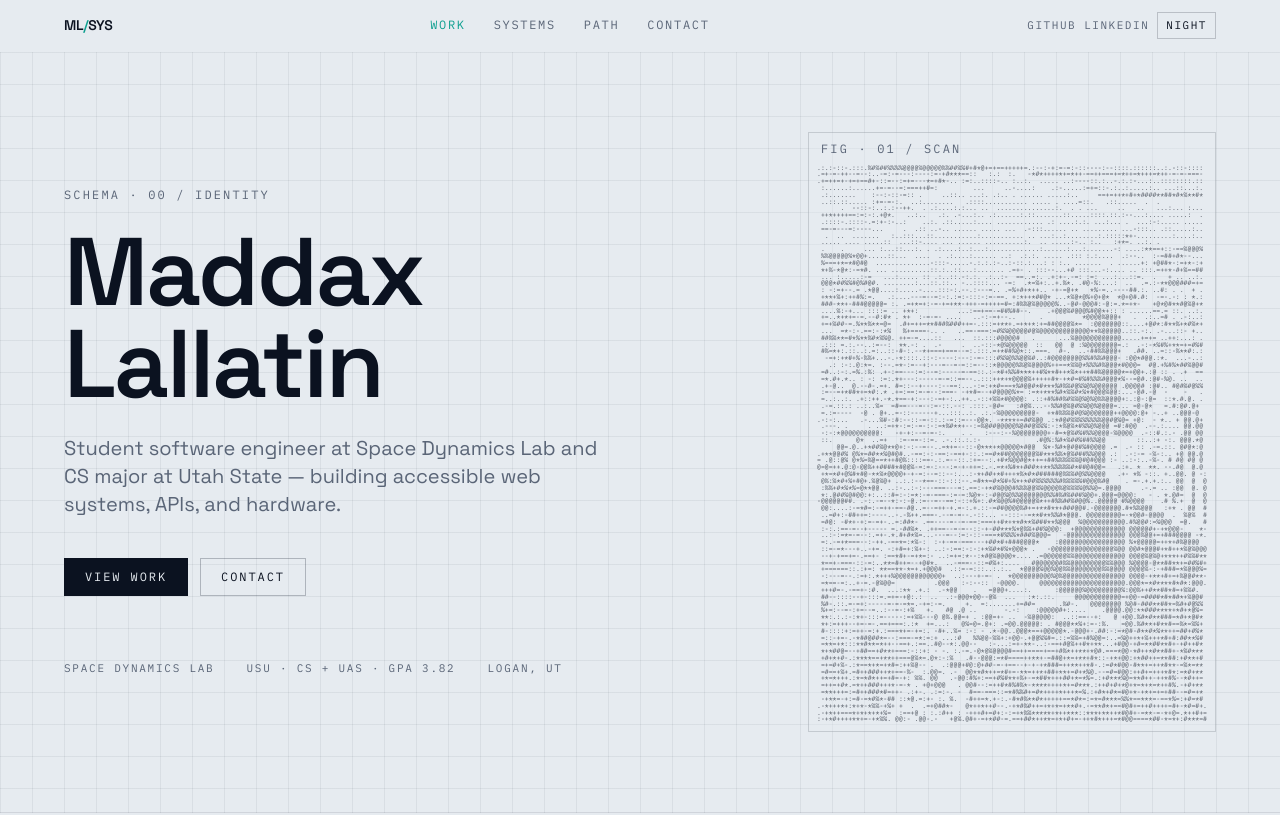
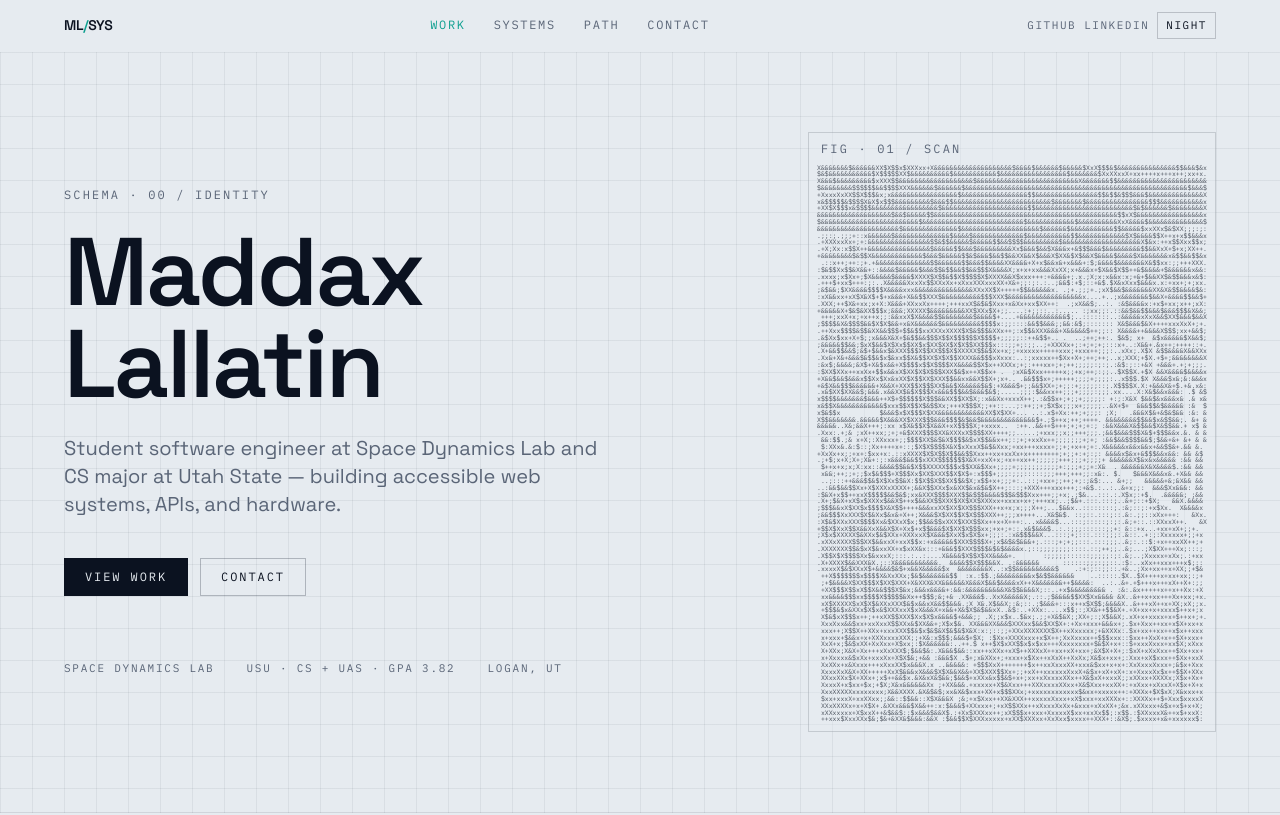
Before and after one commit to maddaxlallatin/maddaxlallatin.github.io, a React (Vite) app: page / in a window 1280 px wide. Shown: the top 815 px of the page. Built offline with nearby package versions, Linux system fonts and the light colour scheme.

Commit message:
Replace ASCII art import in Hero component with separate light and dark theme files for improved theming support.

```diff
--- a/src/components/Hero.jsx
+++ b/src/components/Hero.jsx
@@ -1,4 +1,5 @@
-import asciiArt from '../assets/ascii-art.txt?raw';
+import asciiArtLight from '../assets/ascii-art-light.txt?raw';
+import asciiArtDark from '../assets/ascii-art-dark.txt?raw';
 
 function Hero() {
   return (
@@ -41,8 +42,11 @@ function Hero() {
 
         <div className="fade-in-delay relative min-w-0 border border-ink/15 bg-paper/40 p-2 dark:border-paper/15 dark:bg-graphite/40 md:justify-self-end">
           <p className="mono-label mb-2 px-1">Fig · 01 / Scan</p>
-          <pre className="ascii-portrait" aria-hidden="true">
-            {asciiArt}
+          <pre className="ascii-portrait dark:hidden" aria-hidden="true">
+            {asciiArtLight}
+          </pre>
+          <pre className="ascii-portrait hidden dark:block" aria-hidden="true">
+            {asciiArtDark}
           </pre>
           <span className="sr-only">ASCII portrait of Maddax Lallatin</span>
         </div>
```
Also changed, not shown: src/assets/ascii-art-dark.txt (renamed from src/assets/ascii-art.txt), src/assets/ascii-art-light.txt (added).
